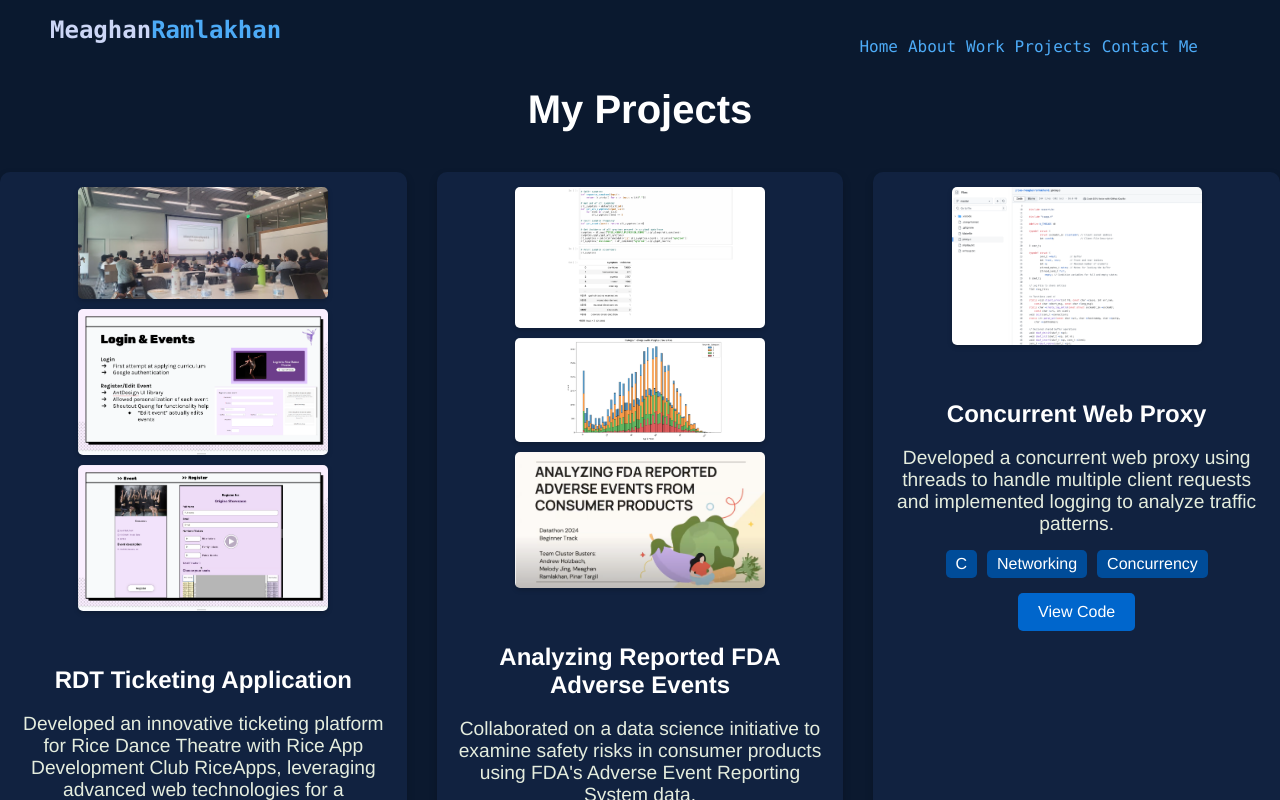
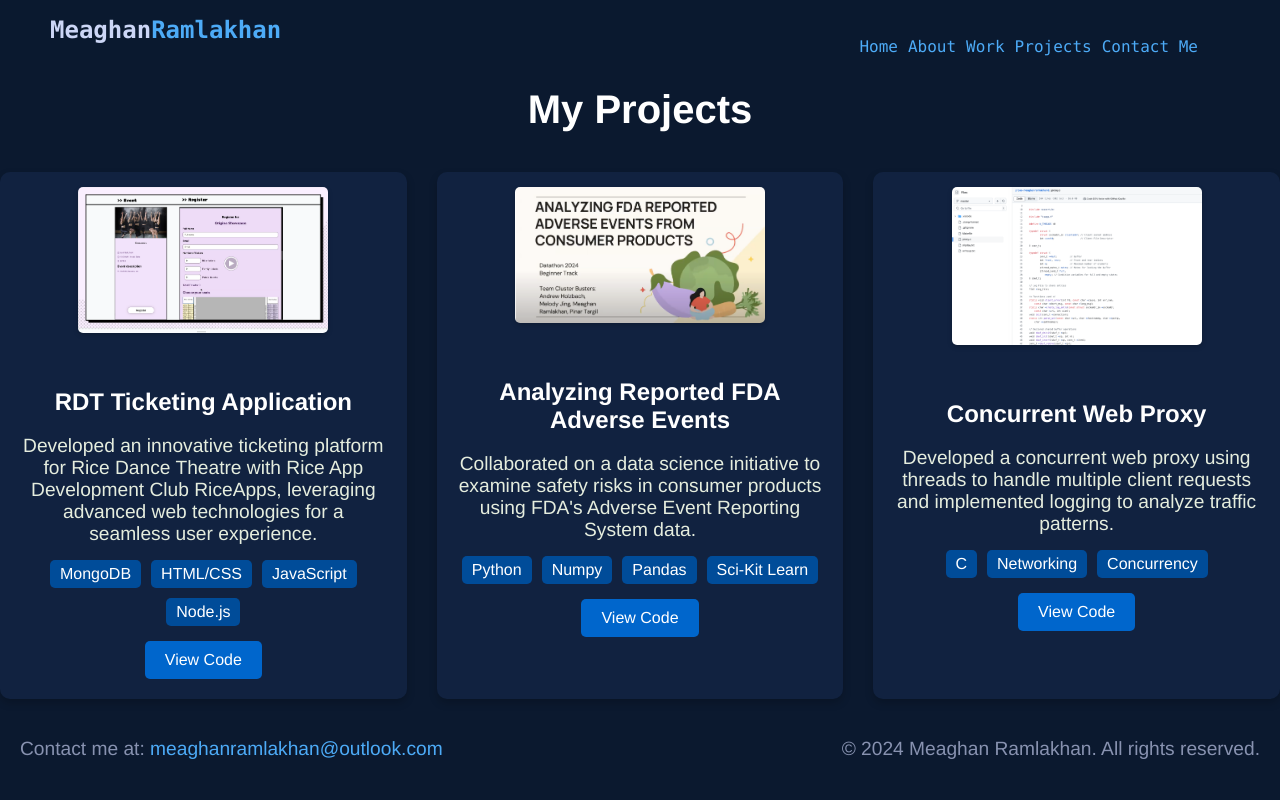
Before and after one commit to meaghanramlakhan8/PersonalCodingPortfolio, a React (Create React App) app: page /projects in a window 1280 px wide. Shown: the top 800 px of the page. Built offline with nearby package versions, Linux system fonts and the light colour scheme.

Commit message:
recentchangestoportfolio

```diff
--- a/src/About.js
+++ b/src/About.js
@@ -18,7 +18,7 @@ const About = () => {
             I am currently pursuing a BS in Computer Science with minors in Data Science and Statistics at Rice University, maintaining a GPA of 3.8 on a 4.0 scale. Originally from the vibrant and culturally rich Trinidad and Tobago, my academic journey has been fueled by a passion for technology and a commitment to excellence.
           </p>
           <p>
-            During my time at Rice, I've actively engaged in leadership roles, including serving as the Brown College Associate Recording Justice and mentoring high school students through Rice Women in STEM (WiS). I'm also involved in the Rice International Students’ Association and a current Public Relations board member for Rice's largest annual hackathon HackRice14.
+            During my time at Rice, I've actively engaged in leadership roles, including serving as the Brown College Associate Recording Justice and mentoring high school students through Rice Women in STEM (WiS). I'm a current Public Relations board member for Rice's largest annual hackathon HackRice14 and a student mentor for the Data Exploration and Experiential Projects (DEEP) program at Rice.
           </p>
         </div>
         <div className="about-card">
@@ -48,7 +48,7 @@ const About = () => {
             When I'm not diving into code, I love exploring new technologies and working on side projects that push the boundaries of innovation. I'm passionate about contributing to open-source communities and staying active in the tech scene.
           </p>
           <p>
-            Outside of tech, you'll find me savoring a good cup of coffee, enjoying live music, or embarking on adventures to explore Houston with my friends. Let's connect and see how we can create something extraordinary together!
+            Outside of tech, you'll find me savoring a good cup of coffee, or embarking on adventures to explore Houston with my friends. Let's connect!
           </p>
         </div>
       </section>
--- a/src/Projects.js
+++ b/src/Projects.js
@@ -9,14 +9,14 @@ function Projects() {
       title: "RDT Ticketing Application",
       description: "Developed an innovative ticketing platform for Rice Dance Theatre with Rice App Development Club RiceApps, leveraging advanced web technologies for a seamless user experience.",
       technologies: ["MongoDB", "HTML/CSS", "JavaScript", "Node.js"],
-      images: ["/rdt-ticketing3.png","/rdt-ticketing1.png", "/rdt-ticketing2.png"], // Replace with your actual image paths
+      images: ["/rdt-ticketing2.png"], // Replace with your actual image paths
       codeLink: "https://github.com/rice-apps/rdt-ticketing/tree/main/client",
     },
     {
       title: "Analyzing Reported FDA Adverse Events",
       description: "Collaborated on a data science initiative to examine safety risks in consumer products using FDA's Adverse Event Reporting System data.",
       technologies: ["Python", "Numpy", "Pandas", "Sci-Kit Learn"],
-      images: ["fda-adverse-events1.png", "fda-adverse-events2.png","fda-adverse-events3.png"], // Replace with your actual image paths
+      images: ["fda-adverse-events3.png"], // Replace with your actual image paths
       codeLink: "https://devpost.com/software/analysing-reported-fda-adverse-events-of-consumer-products?ref_content=user-portfolio&ref_feature=in_progress",
     },
     {
```
